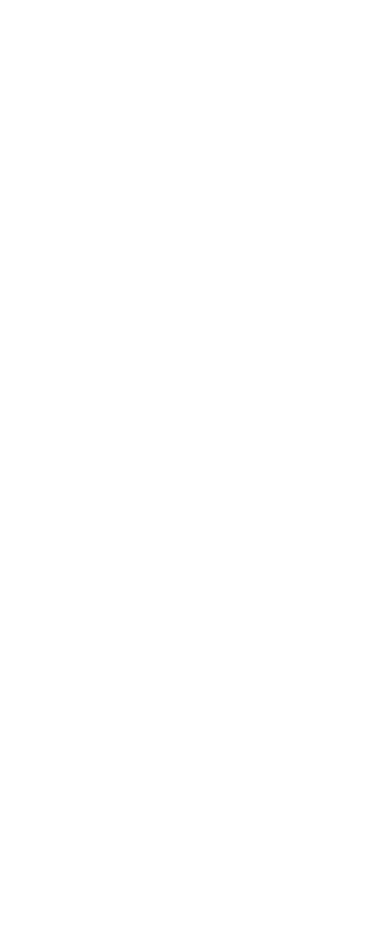
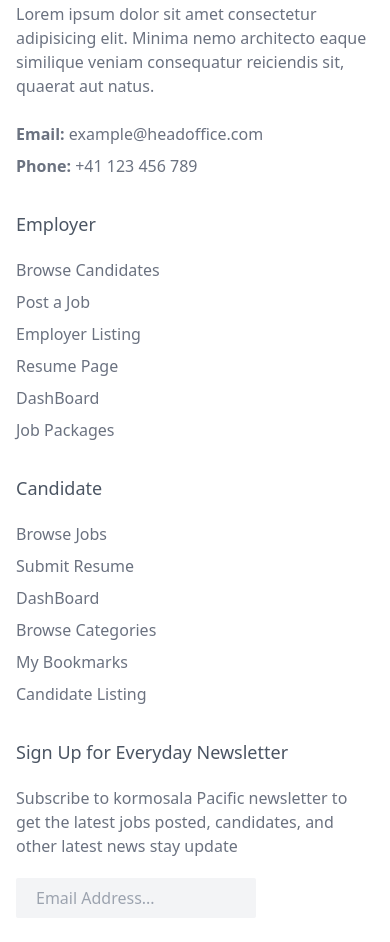
Before and after one commit to abdulkader789/nexsoit-client, a React (Vite) app: page / in a window 390 px wide. Shown: the part 1740-2682 px from the top of the page. Before the commit the page ends 1642 px from the top, so only its background shows below. Built offline with nearby package versions, Linux system fonts and the light colour scheme; a web font is replaced by a local one.

Commit message:
created responsive footer components and styled them

```diff
--- /dev/null
+++ b/src/components/Footer/Footer.jsx
@@ -0,0 +1,138 @@
+import React from "react";
+
+const Footer = () => {
+  return (
+    <div>
+      <footer className="bg-white py-12">
+        <div className="max-w-6xl mx-auto flex flex-wrap">
+          <div className="footer-col md:w-[30%] sm:w-1/2 w-full px-4 mb-8 md:mb-0">
+            <h4 className="text-2xl font-medium mb-5 text-[#1768FE]">
+              Kormosala
+            </h4>
+            <ul className="list-none">
+              <li className="mb-6">
+                <p className="text-gray-500">
+                  Lorem ipsum dolor sit amet consectetur adipisicing elit.
+                  Minima nemo architecto eaque similique veniam consequatur
+                  reiciendis sit, quaerat aut natus.
+                </p>
+              </li>
+              <li className="mb-2">
+                <p className="text-gray-500">
+                  <strong>Email:</strong> example@headoffice.com
+                </p>
+              </li>
+              <li>
+                <p className="text-gray-500">
+                  <strong>Phone:</strong> +41 123 456 789
+                </p>
+              </li>
+            </ul>
+          </div>
+
+          <div className="footer-col md:w-1/5 sm:w-1/2 w-full px-4 mb-8 md:mb-0">
+            <h4 className="text-lg font-medium mb-5 text-gray-600">Employer</h4>
+            <ul className="list-none">
+              <li className="mb-2">
+                <a href="#" className="text-gray-500 no-underline">
+                  Browse Candidates
+                </a>
+              </li>
+              <li className="mb-2">
+                <a href="#" className="text-gray-500 no-underline">
+                  Post a Job
+                </a>
+              </li>
+              <li className="mb-2">
+                <a href="#" className="text-gray-500 no-underline">
+                  Employer Listing
+                </a>
+              </li>
+              <li className="mb-2">
+                <a href="#" className="text-gray-500 no-underline">
+                  Resume Page
+                </a>
+              </li>
+              <li className="mb-2">
+                <a href="#" className="text-gray-500 no-underline">
+                  DashBoard
+                </a>
+              </li>
+              <li>
+                <a href="#" className="text-gray-500 no-underline">
+                  Job Packages
+                </a>
+              </li>
+            </ul>
+          </div>
+
+          <div className="footer-col md:w-1/5 sm:w-1/2 w-full px-4 mb-8 sm:mb-0">
+            <h4 className="text-lg font-medium mb-5 text-gray-600">
+              Candidate
+            </h4>
+            <ul className="list-none">
+              <li className="mb-2">
+                <a href="#" className="text-gray-500 no-underline">
+                  Browse Jobs
+                </a>
+              </li>
+              <li className="mb-2">
+                <a href="#" className="text-gray-500 no-underline">
+                  Submit Resume
+                </a>
+              </li>
+              <li className="mb-2">
+                <a href="#" className="text-gray-500 no-underline">
+                  DashBoard
+                </a>
+              </li>
+              <li className="mb-2">
+                <a href="#" className="text-gray-500 no-underline">
+                  Browse Categories
+                </a>
+              </li>
+              <li className="mb-2">
+                <a href="#" className="text-gray-500 no-underline">
+                  My Bookmarks
+                </a>
+              </li>
+              <li>
+                <a href="#" className="text-gray-500 no-underline">
+                  Candidate Listing
+                </a>
+              </li>
+            </ul>
+          </div>
+
+          <div className="footer-col md:w-[30%] sm:w-1/2 w-full px-4">
+            <h4 className="text-lg font-medium mb-5 text-gray-600">
+              Sign Up for Everyday Newsletter
+            </h4>
+            <ul className="list-none">
+              <li className="mb-5">
+                <p className="text-gray-500">
+                  Subscribe to kormosala Pacific newsletter to get the latest
+                  jobs posted, candidates, and other latest news stay update
+                </p>
+              </li>
+              <li>
+                <input
+                  type="text"
+                  placeholder="Email Address..."
+                  className="pl-5 py-2 pr-2 rounded-sm bg-gray-100 max-w-60 md:max-w-48 lg:max-w-56"
+                />
+              </li>
+            </ul>
+          </div>
+        </div>
+
+        <div className="socials">
+          <p></p>
+          <div className="icons"></div>
+        </div>
+      </footer>
+    </div>
+  );
+};
+
+export default Footer;
--- a/src/pages/HomePage.jsx
+++ b/src/pages/HomePage.jsx
@@ -1,10 +1,12 @@
 import React from 'react';
 import Testimonial from '../components/Testimonial/Testimonial';
+import Footer from '../components/Footer/Footer';
 
 const HomePage = () => {
     return (
         <div>
             <Testimonial/>
+            <Footer/>
         </div>
     );
 };
```
